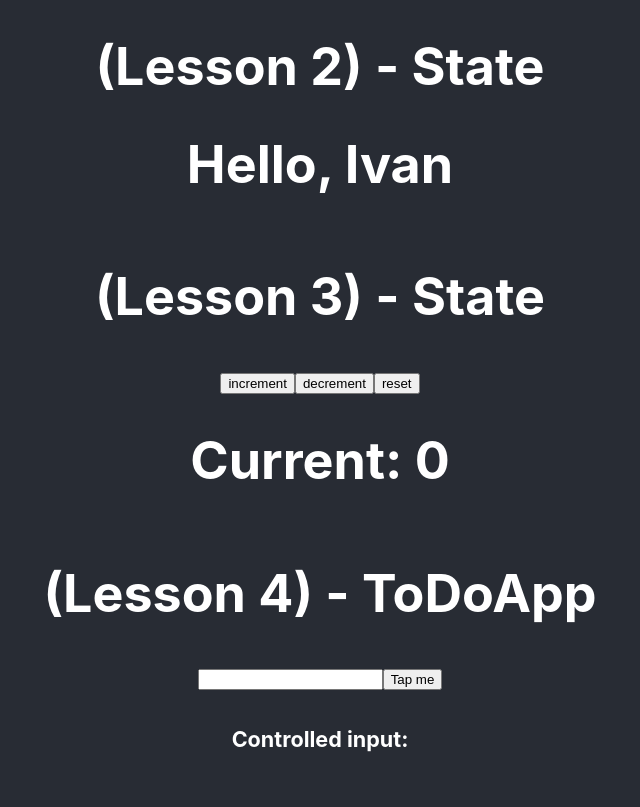
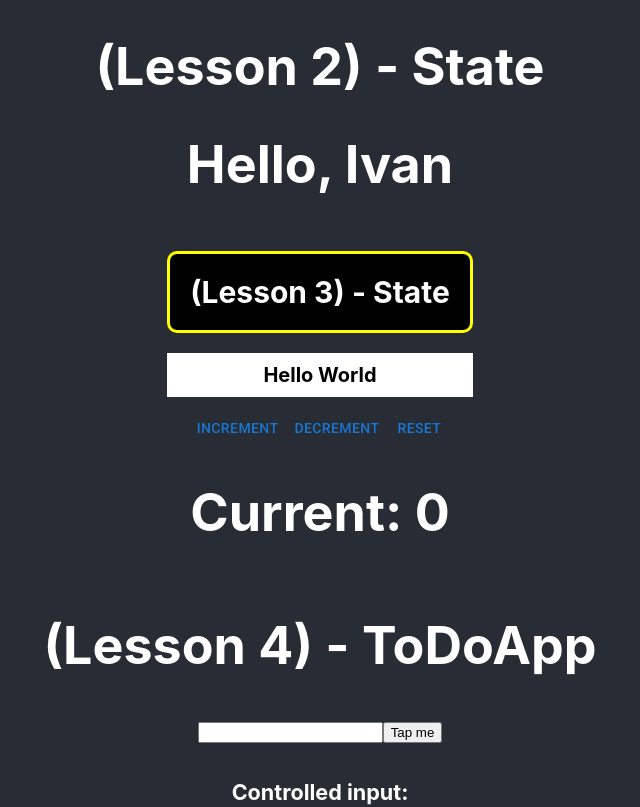
Before and after one commit to turutan1k/react-basics, a React (Create React App) app: page / in a window 1280 px wide. Shown: the top 807 px of the page, without its empty margins (320-960 px from the left). Built offline with nearby package versions, Linux system fonts and the light colour scheme.

Commit message:
css-stilization, add material-ui

```diff
--- a/package.json
+++ b/package.json
@@ -3,6 +3,9 @@
   "version": "0.1.0",
   "private": true,
   "dependencies": {
+    "@emotion/react": "^11.9.0",
+    "@emotion/styled": "^11.8.1",
+    "@mui/material": "^5.6.3",
     "@testing-library/jest-dom": "^5.16.4",
     "@testing-library/react": "^13.1.1",
     "@testing-library/user-event": "^13.5.0",
--- a/public/index.html
+++ b/public/index.html
@@ -1,14 +1,12 @@
 <!DOCTYPE html>
 <html lang="en">
+
 <head>
   <meta charset="utf-8" />
   <link rel="icon" href="%PUBLIC_URL%/favicon.ico" />
   <meta name="viewport" content="width=device-width, initial-scale=1" />
   <meta name="theme-color" content="#000000" />
-    <meta
-      name="description"
-      content="Web site created using create-react-app"
-    />
+  <meta name="description" content="Web site created using create-react-app" />
   <link rel="apple-touch-icon" href="%PUBLIC_URL%/logo192.png" />
   <!--
       manifest.json provides metadata used when your web app is installed on a
@@ -24,8 +22,11 @@
       work correctly both with client-side routing and a non-root public URL.
       Learn how to configure a non-root public URL by running `npm run build`.
     -->
+  <link rel="stylesheet" href="https://fonts.googleapis.com/css?family=Roboto:300,400,500,700&display=swap" />
+  <link rel="stylesheet" href="https://fonts.googleapis.com/icon?family=Material+Icons" />
   <title>React App</title>
 </head>
+
 <body>
   <noscript>You need to enable JavaScript to run this app.</noscript>
   <div id="root"></div>
@@ -40,4 +41,5 @@
       To create a production bundle, use `npm run build` or `yarn build`.
     -->
 </body>
+
 </html>
--- a/src/CComponent.js
+++ b/src/CComponent.js
@@ -1,4 +1,6 @@
 import React, { Component } from 'react';
+import './stylesNew.css';
+import { Button } from '@mui/material';
 
 export default class CComponent extends Component {
     constructor(props) {
@@ -30,12 +32,20 @@ export default class CComponent extends Component {
     }
 
     render() {
+        const styles = {
+            color: 'black',
+            backgroundColor: 'white',
+            padding: '10px',
+            fontSize: '20px',
+        };
         return (
             <div>
-            <h1>(Lesson 3) -  State</h1>
-                <button onClick={this.increment}>increment</button>
-                <button onClick={this.decrement}>decrement</button>
-                <button onClick={this.reset}>reset</button>
+                <h1 className="hello">(Lesson 3) - State</h1>
+                <h1 style={styles}>Hello World</h1>
+
+                <Button onClick={this.increment}>increment</Button>
+                <Button onClick={this.decrement}>decrement</Button>
+                <Button onClick={this.reset}>reset</Button>
                 <h1>Current: {this.state.count}</h1>
             </div>
         );
--- /dev/null
+++ b/src/stylesNew.css
@@ -0,0 +1,8 @@
+.hello {
+    color: white;
+    background-color: black;
+    padding: 20px;
+    font-size: 30px;
+    border: 3px solid yellow;
+    border-radius: 10px;
+}
```
Also changed, not shown: 1 other file (tests, documents, lock files or other folders). Lines whose indentation alone changed are shown as unchanged.
